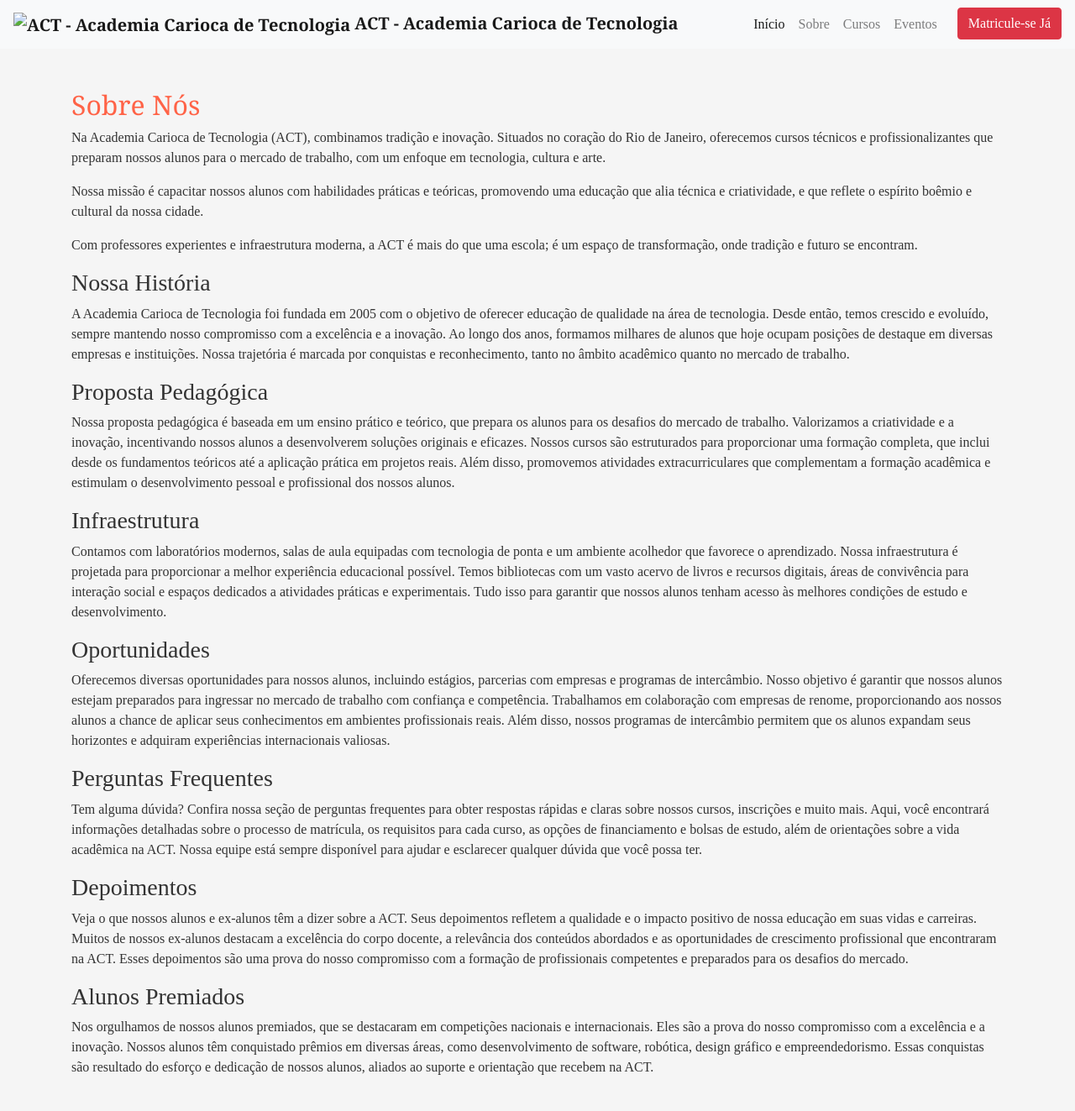
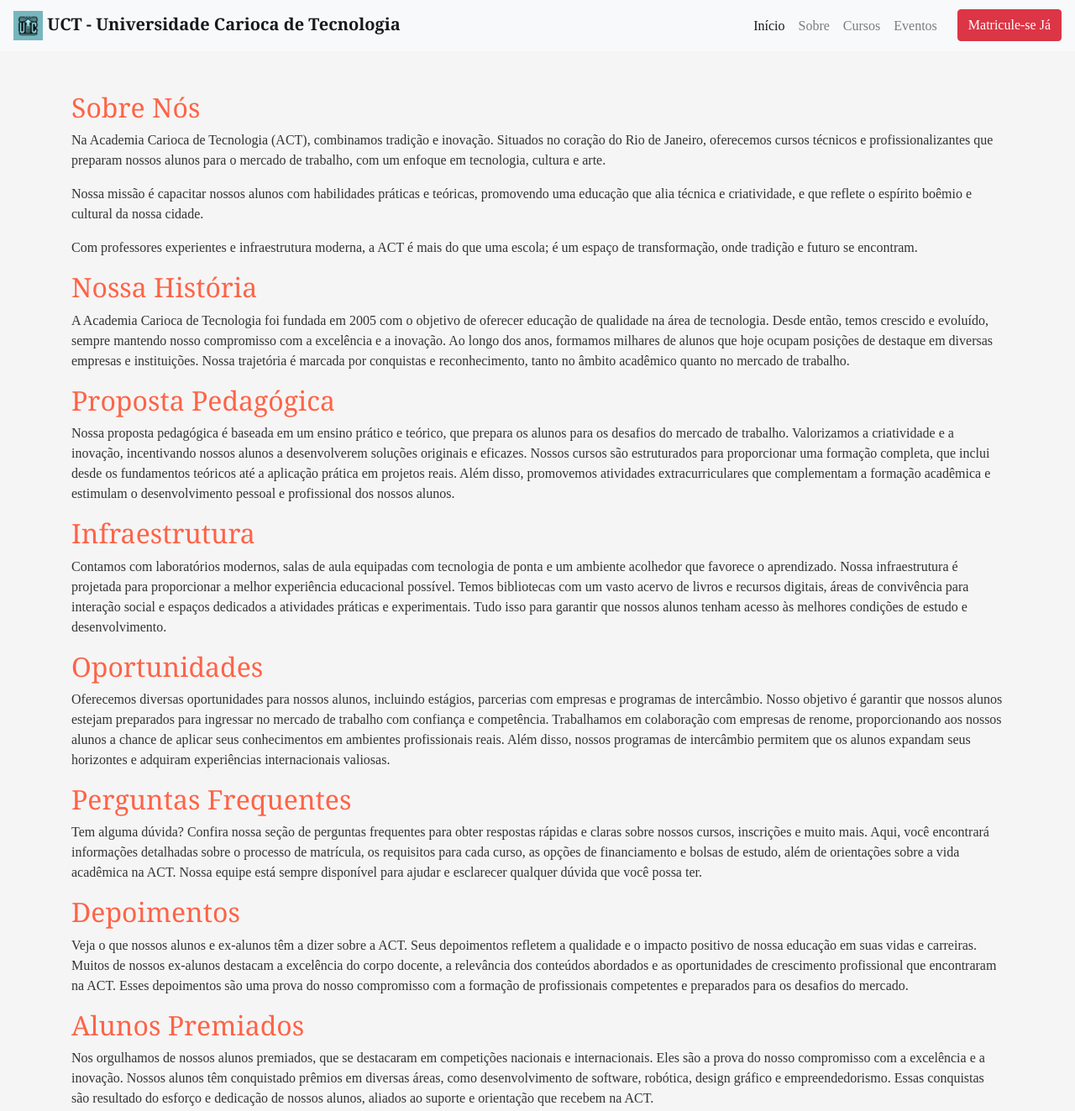
Before and after one commit to mathiasmneto/Projeto-Site-Escola-Tec.---SENAC-RJ, a plain HTML site: page sobre.html in a window 1280 px wide. Shown: the top 1323 px of the page at 84% size. Drawn offline with nearby package versions, Linux system fonts and the light colour scheme.

Commit message:
Add files via upload

```diff
--- a/sobre.html
+++ b/sobre.html
@@ -4,8 +4,8 @@
 <head>
   <meta charset="UTF-8">
   <meta name="viewport" content="width=device-width, initial-scale=1.0">
-  <title>ACT - Academia Carioca de Tecnologia</title>
-  <link rel="icon" href="img/logo.jpeg" sizes="300x300">
+  <title>UCT - Universidade Carioca de Tecnologia</title>
+  <link rel="icon" href="logo.jpeg" sizes="300x300">
   <link href="https://stackpath.bootstrapcdn.com/bootstrap/4.5.2/css/bootstrap.min.css" rel="stylesheet">
   <!-- Font Awesome para ícones de redes sociais -->
   <link href="https://cdnjs.cloudflare.com/ajax/libs/font-awesome/5.15.4/css/all.min.css" rel="stylesheet">
@@ -57,9 +57,9 @@
 
     <!-- Navbar -->
 <nav class="navbar navbar-expand-lg navbar-light bg-light">
-    <a class="navbar-brand" href="#">
-        <img src="img/logo.jpeg" width="35" height="35" alt="ACT - Academia Carioca de Tecnologia">
-        ACT - Academia Carioca de Tecnologia
+    <a class="navbar-brand" href="index.html">
+        <img src="logo.jpeg" width="35" height="35" alt="ACT - Academia Carioca de Tecnologia">
+        UCT - Universidade Carioca de Tecnologia
     </a>
     <button class="navbar-toggler" type="button" data-toggle="collapse" data-target="#navbarNav" aria-controls="navbarNav" aria-expanded="false" aria-label="Toggle navigation">
         <span class="navbar-toggler-icon"></span>
@@ -67,16 +67,16 @@
     <div class="collapse navbar-collapse" id="navbarNav">
         <ul class="navbar-nav ml-auto">
             <li class="nav-item active">
-                <a class="nav-link" href="#inicio">Início</a>
+                <a class="nav-link" href="index.html">Início</a>
             </li>
             <li class="nav-item">
-                <a class="nav-link" href="#sobre">Sobre</a>
+                <a class="nav-link" href="sobre.html">Sobre</a>
             </li>
             <li class="nav-item">
-                <a class="nav-link" href="#cursos">Cursos</a>
+                <a class="nav-link" href="cursos.html">Cursos</a>
             </li>
             <li class="nav-item">
-                <a class="nav-link" href="#eventos">Eventos</a>
+                <a class="nav-link" href="eventos.html">Eventos</a>
             </li>
             <li class="nav-item">
                 <a href="#" class="btn btn-danger ml-3">Matricule-se Já</a>
@@ -93,25 +93,25 @@
   <p>Nossa missão é capacitar nossos alunos com habilidades práticas e teóricas, promovendo uma educação que alia técnica e criatividade, e que reflete o espírito boêmio e cultural da nossa cidade.</p>
   <p>Com professores experientes e infraestrutura moderna, a ACT é mais do que uma escola; é um espaço de transformação, onde tradição e futuro se encontram.</p>
 
-  <h3>Nossa História</h3>
+  <h2>Nossa História</h2>
   <p>A Academia Carioca de Tecnologia foi fundada em 2005 com o objetivo de oferecer educação de qualidade na área de tecnologia. Desde então, temos crescido e evoluído, sempre mantendo nosso compromisso com a excelência e a inovação. Ao longo dos anos, formamos milhares de alunos que hoje ocupam posições de destaque em diversas empresas e instituições. Nossa trajetória é marcada por conquistas e reconhecimento, tanto no âmbito acadêmico quanto no mercado de trabalho.</p>
 
-  <h3>Proposta Pedagógica</h3>
+  <h2>Proposta Pedagógica</h2>
   <p>Nossa proposta pedagógica é baseada em um ensino prático e teórico, que prepara os alunos para os desafios do mercado de trabalho. Valorizamos a criatividade e a inovação, incentivando nossos alunos a desenvolverem soluções originais e eficazes. Nossos cursos são estruturados para proporcionar uma formação completa, que inclui desde os fundamentos teóricos até a aplicação prática em projetos reais. Além disso, promovemos atividades extracurriculares que complementam a formação acadêmica e estimulam o desenvolvimento pessoal e profissional dos nossos alunos.</p>
 
-  <h3>Infraestrutura</h3>
+  <h2>Infraestrutura</h2>
   <p>Contamos com laboratórios modernos, salas de aula equipadas com tecnologia de ponta e um ambiente acolhedor que favorece o aprendizado. Nossa infraestrutura é projetada para proporcionar a melhor experiência educacional possível. Temos bibliotecas com um vasto acervo de livros e recursos digitais, áreas de convivência para interação social e espaços dedicados a atividades práticas e experimentais. Tudo isso para garantir que nossos alunos tenham acesso às melhores condições de estudo e desenvolvimento.</p>
 
-  <h3>Oportunidades</h3>
+  <h2>Oportunidades</h2>
   <p>Oferecemos diversas oportunidades para nossos alunos, incluindo estágios, parcerias com empresas e programas de intercâmbio. Nosso objetivo é garantir que nossos alunos estejam preparados para ingressar no mercado de trabalho com confiança e competência. Trabalhamos em colaboração com empresas de renome, proporcionando aos nossos alunos a chance de aplicar seus conhecimentos em ambientes profissionais reais. Além disso, nossos programas de intercâmbio permitem que os alunos expandam seus horizontes e adquiram experiências internacionais valiosas.</p>
 
-  <h3>Perguntas Frequentes</h3>
+  <h2>Perguntas Frequentes</h2>
   <p>Tem alguma dúvida? Confira nossa seção de perguntas frequentes para obter respostas rápidas e claras sobre nossos cursos, inscrições e muito mais. Aqui, você encontrará informações detalhadas sobre o processo de matrícula, os requisitos para cada curso, as opções de financiamento e bolsas de estudo, além de orientações sobre a vida acadêmica na ACT. Nossa equipe está sempre disponível para ajudar e esclarecer qualquer dúvida que você possa ter.</p>
 
-  <h3>Depoimentos</h3>
+  <h2>Depoimentos</h2>
   <p>Veja o que nossos alunos e ex-alunos têm a dizer sobre a ACT. Seus depoimentos refletem a qualidade e o impacto positivo de nossa educação em suas vidas e carreiras. Muitos de nossos ex-alunos destacam a excelência do corpo docente, a relevância dos conteúdos abordados e as oportunidades de crescimento profissional que encontraram na ACT. Esses depoimentos são uma prova do nosso compromisso com a formação de profissionais competentes e preparados para os desafios do mercado.</p>
 
-  <h3>Alunos Premiados</h3>
+  <h2>Alunos Premiados</h2>
   <p>Nos orgulhamos de nossos alunos premiados, que se destacaram em competições nacionais e internacionais. Eles são a prova do nosso compromisso com a excelência e a inovação. Nossos alunos têm conquistado prêmios em diversas áreas, como desenvolvimento de software, robótica, design gráfico e empreendedorismo. Essas conquistas são resultado do esforço e dedicação de nossos alunos, aliados ao suporte e orientação que recebem na ACT.</p>
 </section>
 
```
